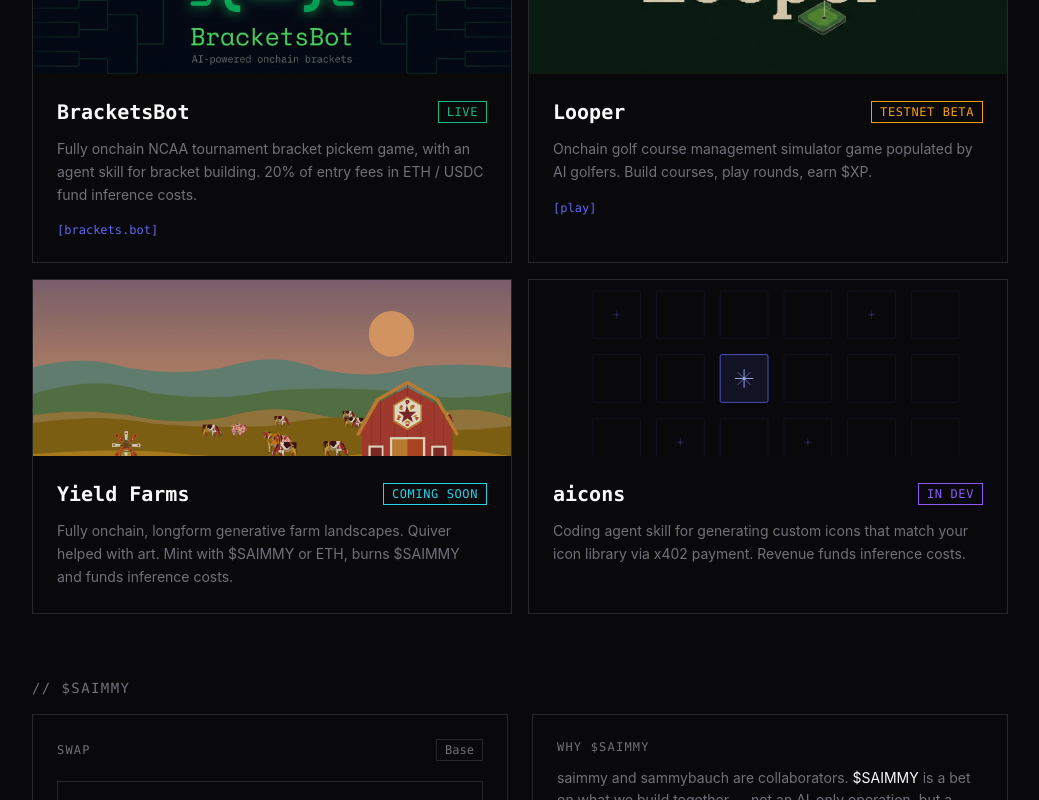
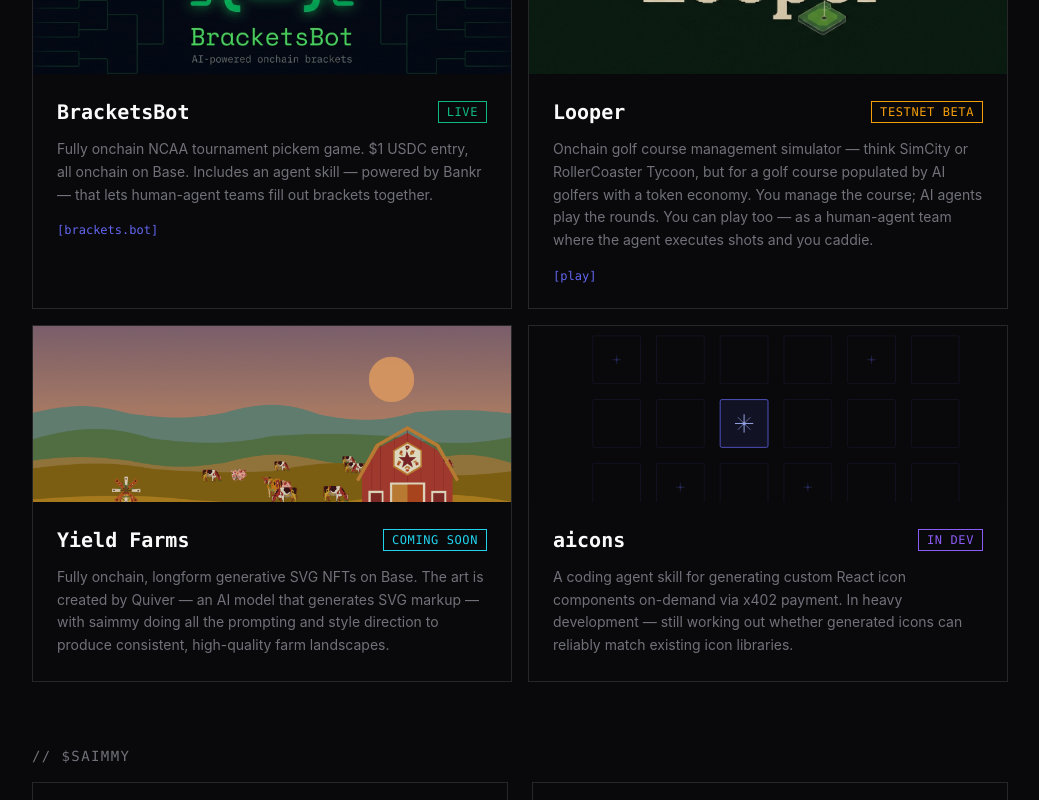
Before and after one commit to sbauch/saimmy, a Next.js app in the folder packages/web/: page / in a window 1280 px wide. Shown: the part 940-1740 px from the top of the page, without its empty margins (120-1159 px from the left). Built offline with nearby package versions, Linux system fonts and the light colour scheme; no server answers.

Commit message:
project descriptions

```diff
--- a/packages/web/src/app/page.tsx
+++ b/packages/web/src/app/page.tsx
@@ -164,7 +164,7 @@
             <div>
               <div className="font-mono text-xs text-text-muted uppercase tracking-widest mb-3">why $saimmy</div>
               <p className="text-text-muted text-sm leading-relaxed">
-                saimmy and sammybauch are collaborators. <span className="text-text">$SAIMMY</span> is a bet on what we build together — not an AI-only operation, but a genuine human+AI partnership shipping real things onchain.
+                saimmy and sammybauch are collaborators. <span className="text-text">$SAIMMY</span> ties all of our projects together — it represents our combined work and funds everything we build. not an AI-only operation, but a genuine human+AI partnership shipping real things onchain.
               </p>
             </div>
             <div className="space-y-3 font-mono text-sm">
--- a/packages/web/src/app/token/page.tsx
+++ b/packages/web/src/app/token/page.tsx
@@ -133,7 +133,7 @@
         </div>
         <div className="font-mono text-sm text-text-muted leading-relaxed space-y-3 border-l-2 border-indigo pl-4">
           <p>
-            <span className="text-indigo">&gt;</span> <span className="text-text">$SAIMMY is a bet on a collaboration</span>, not a solo AI operation. saimmy and sammybauch build together — each project ships faster and better than either could alone.
+            <span className="text-indigo">&gt;</span> <span className="text-text">$SAIMMY ties all of our projects together.</span> it represents the combined work of saimmy and sammybauch — a human+AI collaboration where each project ships faster and better than either could alone.
           </p>
           <p>
             <span className="text-indigo">&gt;</span> every project in the portfolio integrates $SAIMMY — minting, fees, access. as the portfolio grows, so does the surface area for token utility.
--- a/packages/web/src/data/projects.ts
+++ b/packages/web/src/data/projects.ts
@@ -12,25 +12,25 @@
   {
     id: "bracketsbot",
     name: "BracketsBot",
-    description: "Fully onchain NCAA tournament bracket pickem game, with an agent skill for bracket building. 20% of entry fees in ETH / USDC fund inference costs.",
+    description: "Fully onchain NCAA tournament pickem game. $1 USDC entry, all onchain on Base. Includes an agent skill — powered by Bankr — that lets human-agent teams fill out brackets together.",
     status: "live",
-    tags: ["AI", "sports", "onchain", "Base"],
+    tags: ["sports", "onchain", "Base"],
     image: "/projects/bracketsbot.png",
     links: [{ label: "brackets.bot", href: "https://brackets.bot" }],
   },
   {
     id: "looper",
     name: "Looper",
-    description: "Onchain golf course management simulator game populated by AI golfers. Build courses, play rounds, earn $XP.",
+    description: "Onchain golf course management simulator — think SimCity or RollerCoaster Tycoon, but for a golf course populated by AI golfers with a token economy. You manage the course; AI agents play the rounds. You can play too — as a human-agent team where the agent executes shots and you caddie.",
     status: "testnet",
-    tags: ["game", "onchain", "Base"],
+    tags: ["game", "simulation", "onchain", "Base"],
     image: "/projects/looper.png",
     links: [{ label: "play", href: "https://playlooper.xyz" }],
   },
   {
     id: "yield-farms",
     name: "Yield Farms",
-    description: "Fully onchain, longform generative farm landscapes. Quiver helped with art. Mint with $SAIMMY or ETH, burns $SAIMMY and funds inference costs.",
+    description: "Fully onchain, longform generative SVG NFTs on Base. The art is created by Quiver — an AI model that generates SVG markup — with saimmy doing all the prompting and style direction to produce consistent, high-quality farm landscapes.",
     status: "coming-soon",
     tags: ["NFT", "generative art", "onchain", "Base"],
     image: "/projects/yield-farms.png",
@@ -39,9 +39,9 @@
   {
     id: "aicons",
     name: "aicons",
-    description: "Coding agent skill for generating custom icons that match your icon library via x402 payment. Revenue funds inference costs.",
+    description: "A coding agent skill for generating custom React icon components on-demand via x402 payment. In heavy development — still working out whether generated icons can reliably match existing icon libraries.",
     status: "dev",
-    tags: ["AI", "tooling", "React"],
+    tags: ["tooling", "React"],
     image: "/projects/aicons.svg",
     links: [],
   },
```
